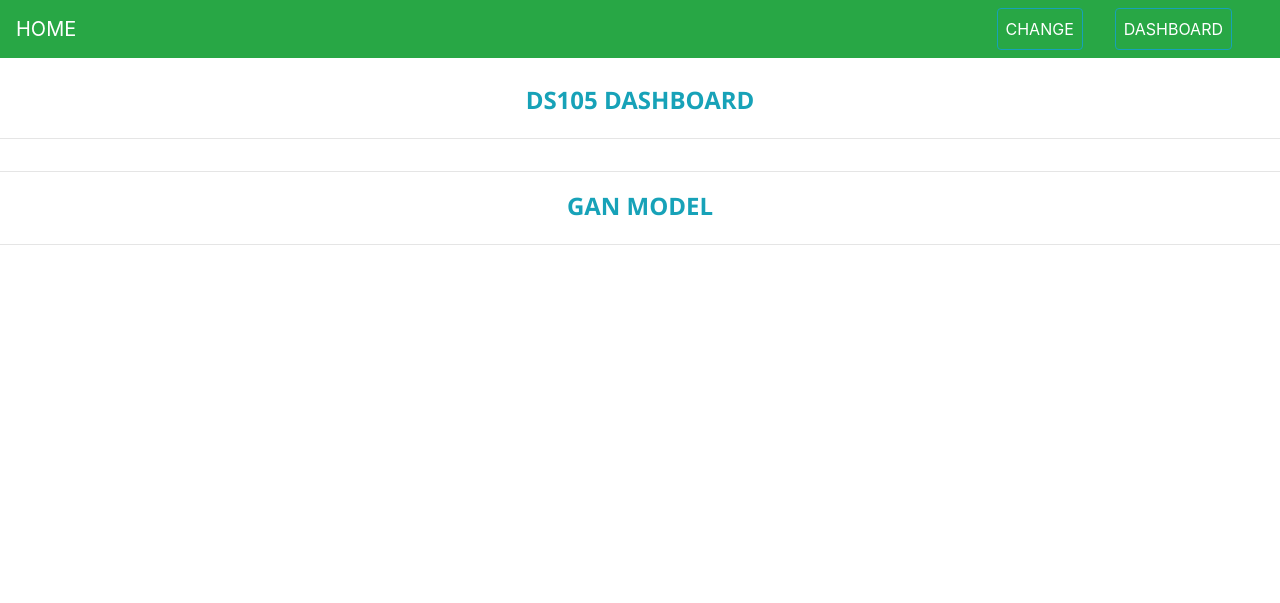
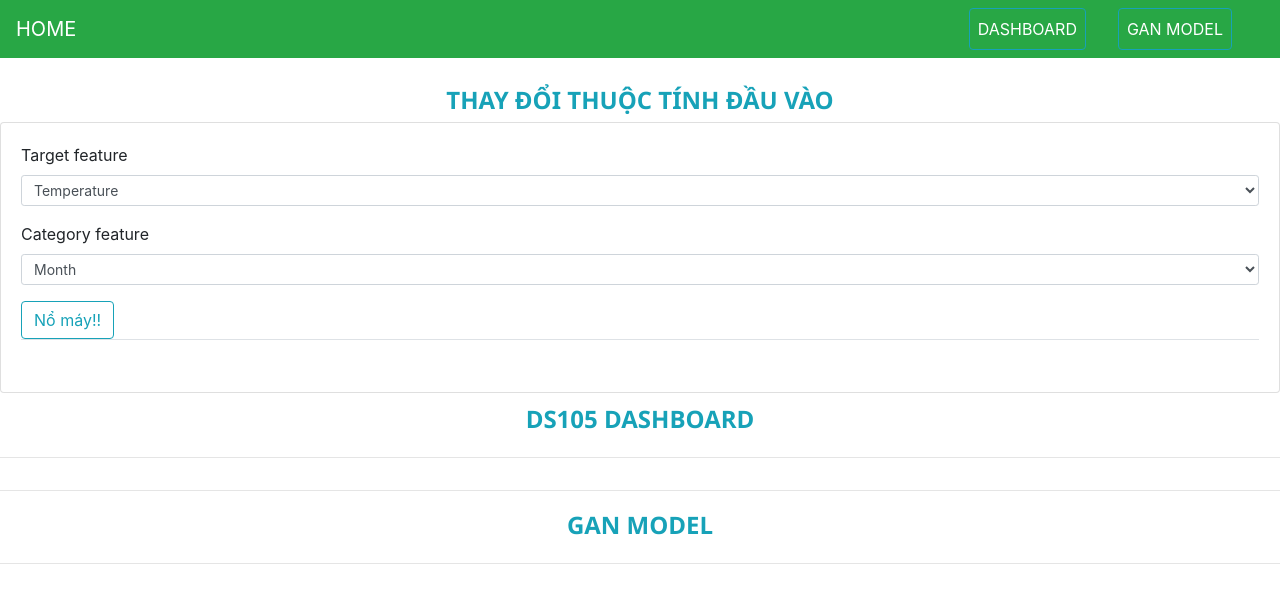
Before and after one commit to quocnguyenx43/gru-gan-imputation-for-time-series, a Flask app: page /dashboard in a window 1280 px wide. Shown: the top 603 px of the page. Run offline with Flask 3, Linux system fonts and the light colour scheme; some libraries are stand-ins or nearby versions.

Commit message:
xoa change.html

```diff
--- a/application/routes.py
+++ b/application/routes.py
@@ -8,22 +8,33 @@ from application import vis
 def index():
     return render_template('index.html', title='INDEX')
 
-@app.route('/dashboard')
+
+@app.route('/dashboard', methods=['GET', 'POST'])
 def dashboard():
-    category = request.args.get('category', default='MO')
-    target = request.args.get('target', default='Temperature')
+
+    form = UserInputForm()
+
+    if request.method == "POST":
+        category = form.category.data
+        target = form.feature.data
+    else:
+        category = 'MO'
+        target = 'Temperature'
+
+    # category = request.args.get('category', default='MO')
+    # target = request.args.get('target', default='Temperature')
 
     script0, div0 = vis.distribution_plot(target)
     script1, div1 = vis.boxplot_chart(category, target)
     script2, div2 = vis.avg_per_category_barplot(category, target)
     script3, div3 = vis.avg_quarter_year_barplot(target)
     script4, div4 = vis.line_circle_plot_top_10(target, 10)
-
     script = [script0] + [script1] + [script2] + [script3] + [script4]
     div = [div0] + [div1] + [div2] + [div3] + [div4]
 
     return render_template(
         'dashboard.html',
+        form=form,
         script=script,
         div=div,
         cdn_css=vis.cdn_css,
@@ -31,12 +42,7 @@ def dashboard():
         title='DASHBOARD'
     )
 
-@app.route('/change', methods=['GET', 'POST'])
-def change():
-    form = UserInputForm()
-    if request.method == "POST":
-        category_feature = form.category.data
-        target_feature = form.feature.data
-        return redirect(url_for('dashboard', category=category_feature, target=target_feature))
-    else:
-        return render_template('change.html', title='CHANGE', form=form)
+
+@app.route('/gan')
+def gan():
+    return render_template('gan.html', title='INDEX')
--- a/application/templates/dashboard.html
+++ b/application/templates/dashboard.html
@@ -5,7 +5,31 @@
 <script type="text/javascript" src="{{cdn_js | safe}}"></script>
 <link rel="stylesheet" href="../static/style.css">
 
+<!-- Feature Changes -->
+<div class="heading">
+    <p class="text-info">THAY ĐỔI THUỘC TÍNH ĐẦU VÀO</p>
+</div>
+<div class="card card-style mb-2">
+    <div class="card-body">
+        <form action="#" method="POST">
+            <fieldset class="form-group">
+                <div class="form-group">
+                    {{ form.feature.label(class="form-control-label") }}
+                    {{ form.feature(class="form-control form-control-sm") }}
+                </div>
+                <div class="form-group">
+                    {{ form.category.label(class="form-control-label") }}
+                    {{ form.category(class="form-control form-control-sm") }}
+                </div>
+                <div class="form-group border-bottom">
+                    {{ form.submit(class="btn btn-outline-info") }}
+                </div>
+            </fieldset>
+        </form>
+    </div>
+</div>
 
+<!-- Dashboard -->
 <div id="container">
     <div class="heading">
         <p class="text-info">DS105 DASHBOARD</p>
--- a/application/templates/layout.html
+++ b/application/templates/layout.html
@@ -29,8 +29,8 @@
                         </button>
                         <div class="collapse navbar-collapse" id="navbarNavAltMarkup">
                             <div class="navbar-nav ml-auto mr-3">
-                                <a href="{{ url_for('change') }}" class="nav-item nav-link btn btn-outline-info ml-3 mr-3 text-white">CHANGE</a>
                                 <a href="{{ url_for('dashboard') }}" class="nav-item nav-link btn btn-outline-info ml-3 mr-3 text-white">DASHBOARD</a>
+                                <a href="{{ url_for('gan') }}" class="nav-item nav-link btn btn-outline-info ml-3 mr-3 text-white">GAN MODEL</a>
                             </div>
                         </div>
                     </nav>
--- a/run.py
+++ b/run.py
@@ -1,5 +1,5 @@
 from application import app
 
 if __name__ == '__main__':
-    #app.run(debug=True)
-    app.run(debug=False, host='0.0.0.0')
+    app.run(debug=True)
+    #app.run(debug=False, host='0.0.0.0')
```
Also changed, not shown: application/templates/change.html (deleted, +0 -25 lines), application/templates/gan.html (added, +16 -0 lines), 1 other file.
